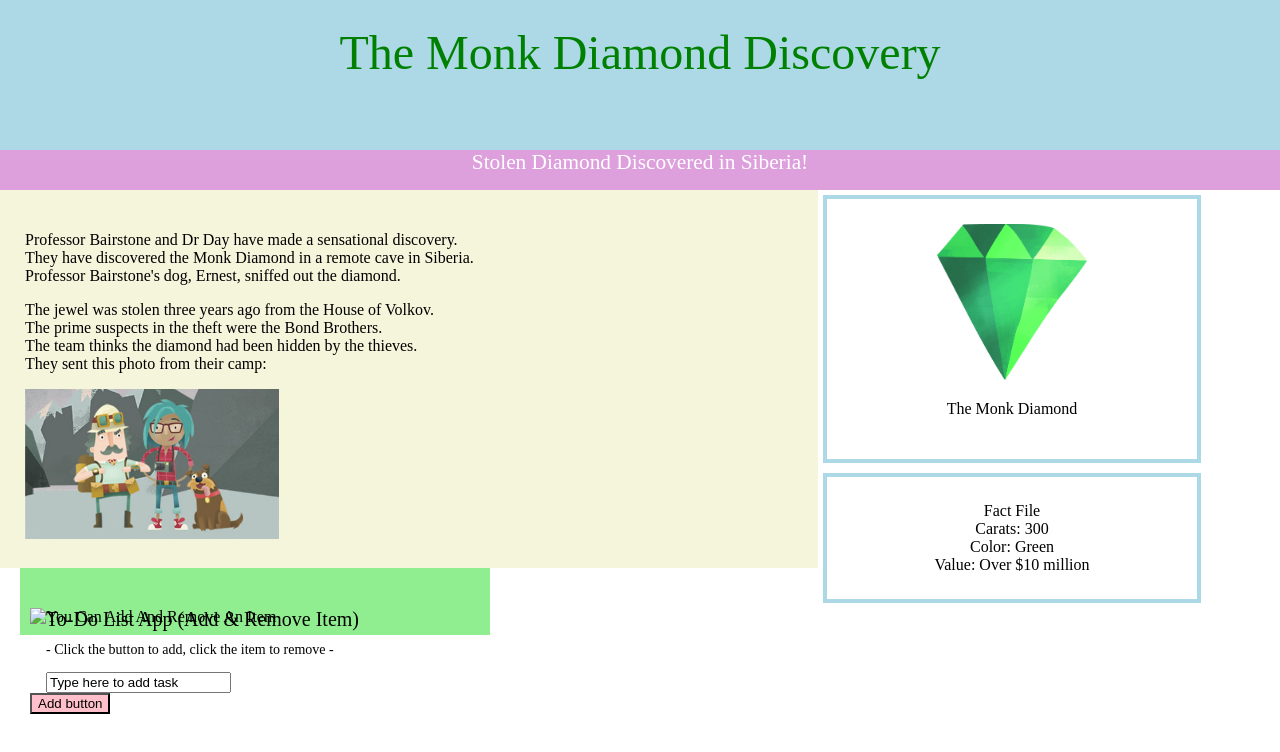
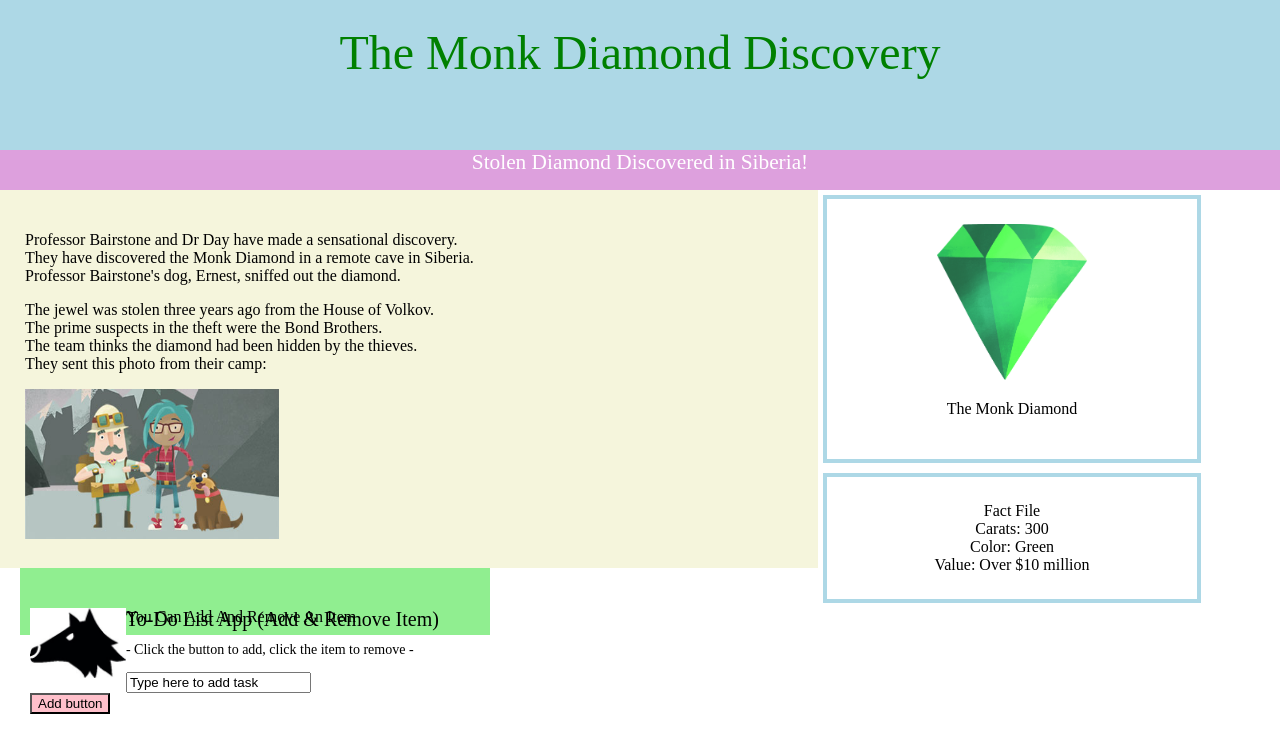
Before and after one commit to shiwoo12/diamond, a plain HTML site: page 2_p58_mission1.html in a window 1280 px wide. Drawn offline with Linux system fonts and the light colour scheme.

Commit message:
Update 2_p58_mission1.html

```diff
--- a/2_p58_mission1.html
+++ b/2_p58_mission1.html
@@ -119,7 +119,7 @@
 
 
     <div class="headers">
-  <img src="image/VolkovLogo.jpg" style="float: left; height:70px;">
+  <img src="VolkovLogo.jpg" style="float: left; height:70px;">
   <p>To-Do List App (Add & Remove Item)</p>
  </div>
 
```
